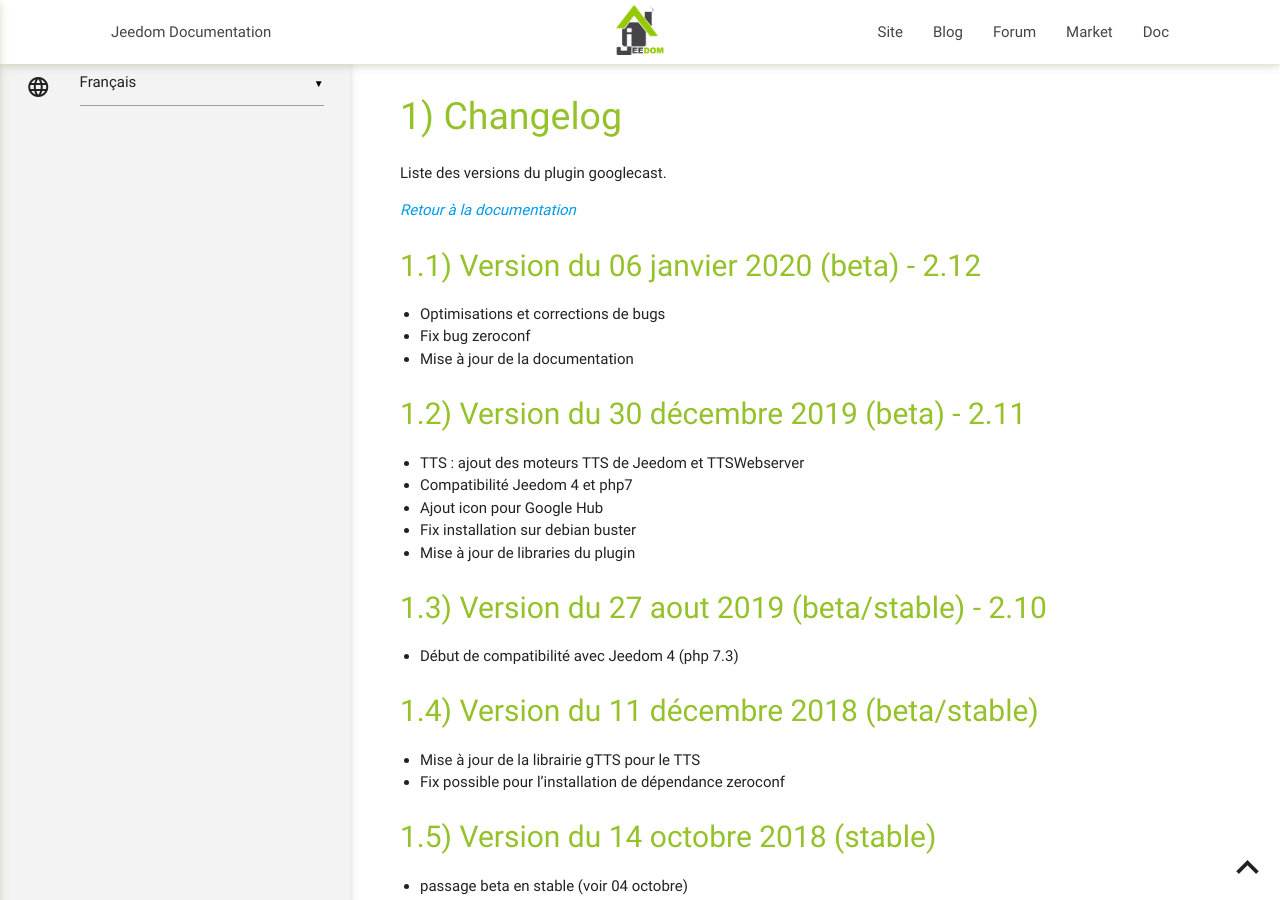
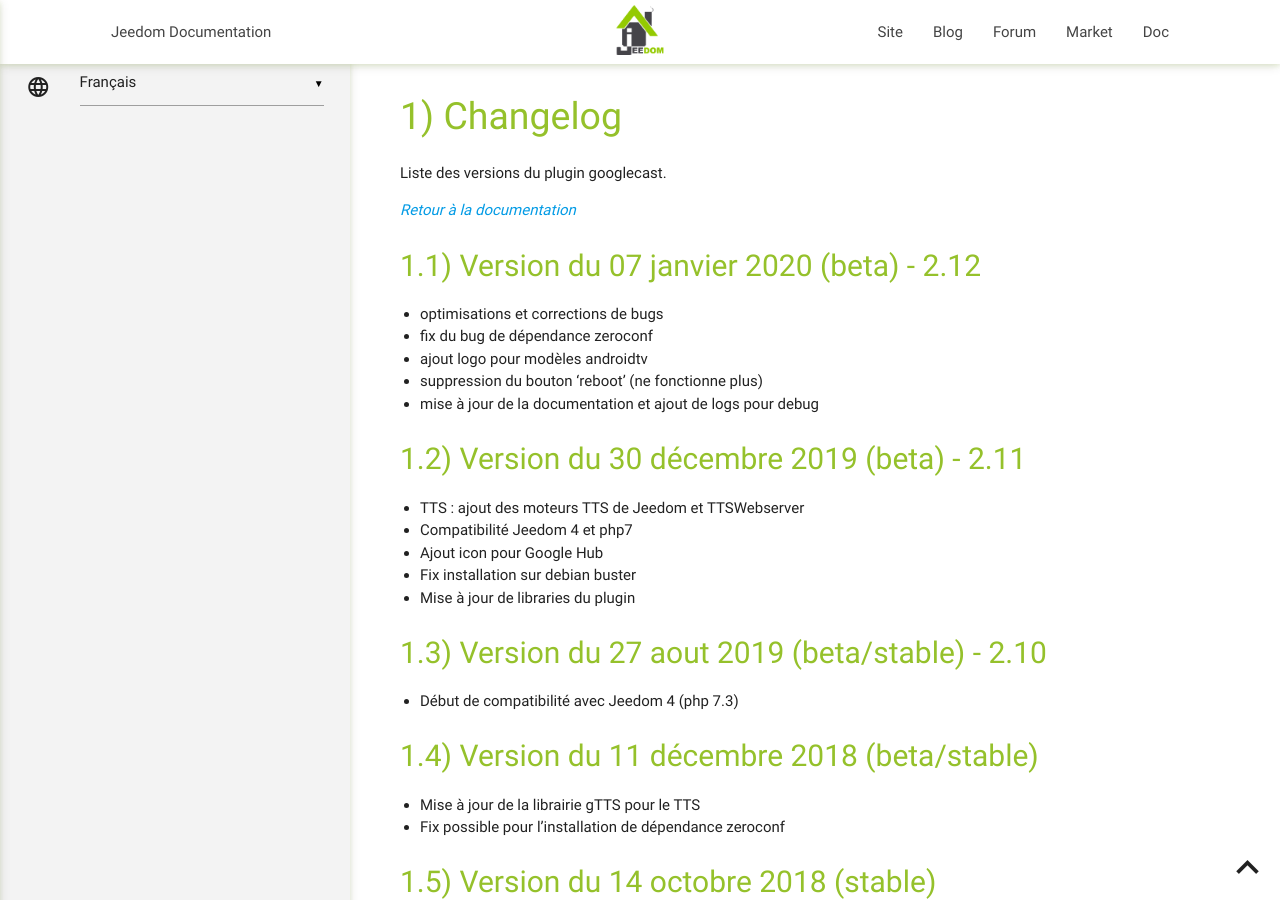
Before and after one commit to guirem/plugin-googlecast, a Jekyll site: the page built from docs/fr_FR/changelog.md, in a window 1280 px wide and 900 px high. Built offline with Jekyll 4.4.1, drawn with Linux system fonts in a browser that asks for light colours; our own code applies the rules of GitHub Pages for plain Markdown files.

Commit message:
improved documentation for 2.12

```diff
--- a/docs/fr_FR/changelog.md
+++ b/docs/fr_FR/changelog.md
@@ -4,11 +4,13 @@
 
 *[Retour à la documentation](index.md)*
 
-## Version du 06 janvier 2020 (beta) - 2.12
+## Version du 07 janvier 2020 (beta) - 2.12
 
-- Optimisations et corrections de bugs
-- Fix bug zeroconf
-- Mise à jour de la documentation
+- optimisations et corrections de bugs
+- fix du bug de dépendance zeroconf
+- ajout logo pour modèles androidtv
+- suppression du bouton 'reboot' (ne fonctionne plus)
+- mise à jour de la documentation et ajout de logs pour debug
 
 ## Version du 30 décembre 2019 (beta) - 2.11
 
```
Also changed, not shown: docs/en_US/changelog.md (+8 -0 lines), docs/en_US/index.md (+2 -2 lines), docs/fr_FR/index.md (+13 -4 lines), 1 other file.
